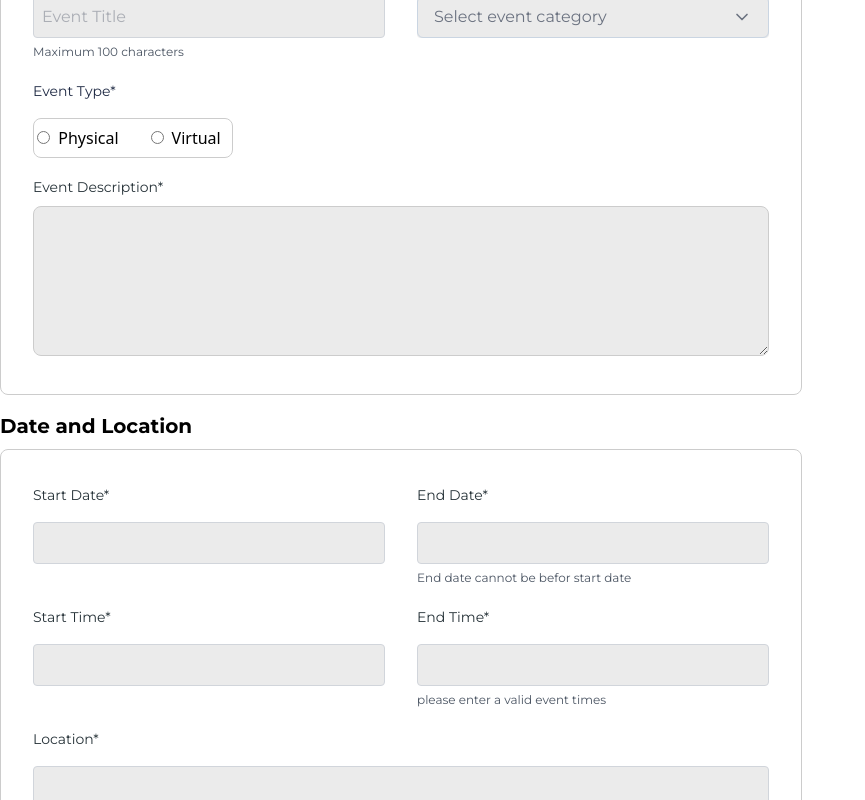
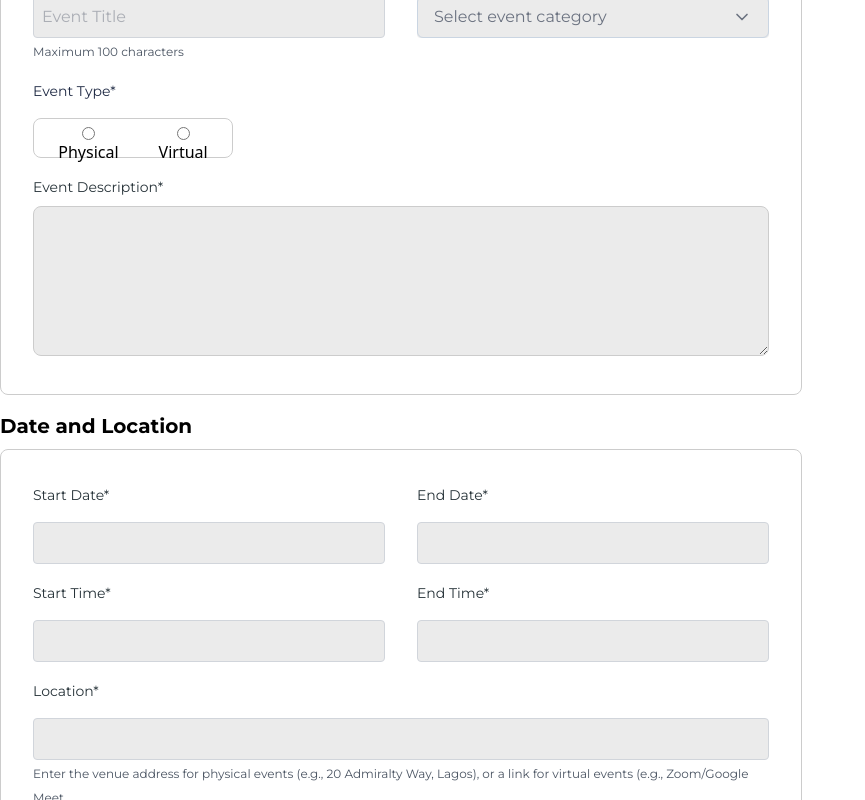
Before and after one commit to mafindijr/easy-ticketing-app, a React (Vite) app in the folder frontend/: page / in a window 1280 px wide. Shown: the part 3200-4000 px from the top of the page, without its empty margins (0-865 px from the left). Built offline with nearby package versions, Linux system fonts and the light colour scheme.

Commit message:
feat: adding error state to the inputs field

```diff
--- a/frontend/src/components/create-event.jsx
+++ b/frontend/src/components/create-event.jsx
@@ -181,11 +181,14 @@ export default function CreateEventForm() {
                                     name='eventTitle'
                                     type='text'
                                     register={register}
+                                    className={`form-input ${errors.eventTitle ? "border-red-500 focus:ring-red-500" : ""}`}
                                     placeholder='Event Title'
                                     max="100"
                                     required
                                 />
-                                <span className='text-[12px] text-[#4b5563] leading-[16px] font-montserrat font-[400]'>Maximum 100 characters</span>
+
+                                {errors.eventTitle ? <span className="text-[12px] leading-[16px] text-[#d32f2f] font-montserrat font-[400]">Please enter a valid event title(max 100 characters)</span> :
+                                <span className='text-[12px] text-[#4b5563] leading-[16px] font-montserrat font-[400]'>Maximum 100 characters</span>}
                             </label>
                             <label>
                                 <span
@@ -267,25 +270,33 @@ export default function CreateEventForm() {
                                 >
                                      <div>
                                         <label htmlFor="physical">
-                                        <input
+                                        <Input
                                             type="radio"
                                             name="eventType"
+                                            register={register}
+                                            className={`form-input ${errors.eventType ? "border-red-500 focus:ring-red-500" : ""}`}
                                             id='physical'
+                                            required
                                         />
                                         <span className="px-2">Physical</span>
                                         </label>
                                      </div>
                                      <div>
                                         <label htmlFor="virtual">
-                                        <input
+                                        <Input
                                             type="radio"
                                             name="eventType"
+                                            register={register}
+                                            className={`form-input ${errors.eventType ? "border-red-500 focus:ring-red-500" : ""}`}
                                             id="virtual"
+                                            required
                                         />
                                         <span className="px-2">Virtual</span>
                                         </label>
                                      </div>
                                 </div>
+
+                                    {errors.eventType && <span className="text-[12px] leading-[16px] text-[#d32f2f] font-montserrat font-[400]">Please select an event type</span>}
                             </div>
                             <div>
                                 <span
@@ -301,6 +312,7 @@ export default function CreateEventForm() {
                                         className={`w-full h-[150px] bg-[#ebebeb] mt-2 border-1  rounded-[8px] border-[#cccccc] outline-none form-input ${errors.eventDescription ? "border-red-500 focus:ring-red-500" : ""}`}
                                         // required
                                     ></textarea>
+
 
                                     {errors.eventDescription && <span>Please provide a short description of your event</span>}
                                 </div>
@@ -338,10 +350,12 @@ export default function CreateEventForm() {
                                         name='endDate'
                                         type='text'
                                         register={register}
+                                        className={`form-input ${errors.endDate ? "border-red-500 focus:ring-red-500" : ""}`}
                                         placeholder=''
                                         required
                                     />
-                                    <span className='text-[12px] text-[#4b5563] leading-[16px] font-montserrat font-[400]'>End date cannot be befor start date</span>
+
+                                    {errors.endTime && <span className="text-[12px] leading-[16px] text-[#d32f2f] font-montserrat font-[400]">End date cannot be befor start date</span>}
                                 </label>
                             </div>
                             <div className="grid grid-cols-2 gap-8">
@@ -370,10 +384,12 @@ export default function CreateEventForm() {
                                         name='endTime'
                                         type='text'
                                         register={register}
+                                        className={`form-input ${errors.endTime ? "border-red-500 focus:ring-red-500" : ""}`}
                                         placeholder=''
                                         required
                                     />
-                                    <span className='text-[12px] text-[#4b5563] leading-[16px] font-montserrat font-[400]'>please enter a valid event times</span>
+
+                                    {errors.endTime && <span className="text-[12px] leading-[16px] text-[#d32f2f] font-montserrat font-[400]">please enter a valid event times</span> }
                                 </label>
                             </div>
                             <div>
@@ -392,7 +408,13 @@ export default function CreateEventForm() {
                                         required
                                         className={`form-input ${errors.location ? "border-red-500 focus:ring-red-500" : ""}`}
                                     />
-                                    <span className='text-[12px] text-[#4b5563] leading-[16px] font-montserrat font-[400]'>Enter the venue address for physical events (e.g., 20 Admiralty Way, Lagos), or a link for virtual events (e.g., Zoom/Google Meet</span>
+
+
+                                     {errors.location ? <span className="text-[12px] leading-[16px] text-[#d32f2f] font-montserrat font-[400]">Please provide a valid venue address or link</span> : <span className='text-[12px] text-[#4b5563] leading-[16px] font-montserrat font-[400]'>
+                                        Enter the venue address for physical   events (e.g., 20 Admiralty Way, Lagos), or a link for virtual events (e.g., Zoom/Google Meet
+                                         </span>
+                                      }
+
                                 </label>
                             </div>
                     </div>
@@ -481,7 +503,8 @@ export default function CreateEventForm() {
                                 placeholder=''
                                 required
                             />
-                            <span className='text-[12px] text-[#4b5563] leading-[16px] font-montserrat font-[400]'>Enter how many tickets are available</span>
+
+                            {errors.endTime && <span className="text-[12px] leading-[16px] text-[#d32f2f] font-montserrat font-[400]">Enter how many tickets are available</span> }
                         </label>
                     </div>
                     <div className='grid grid-cols-2 gap-8'>
```
